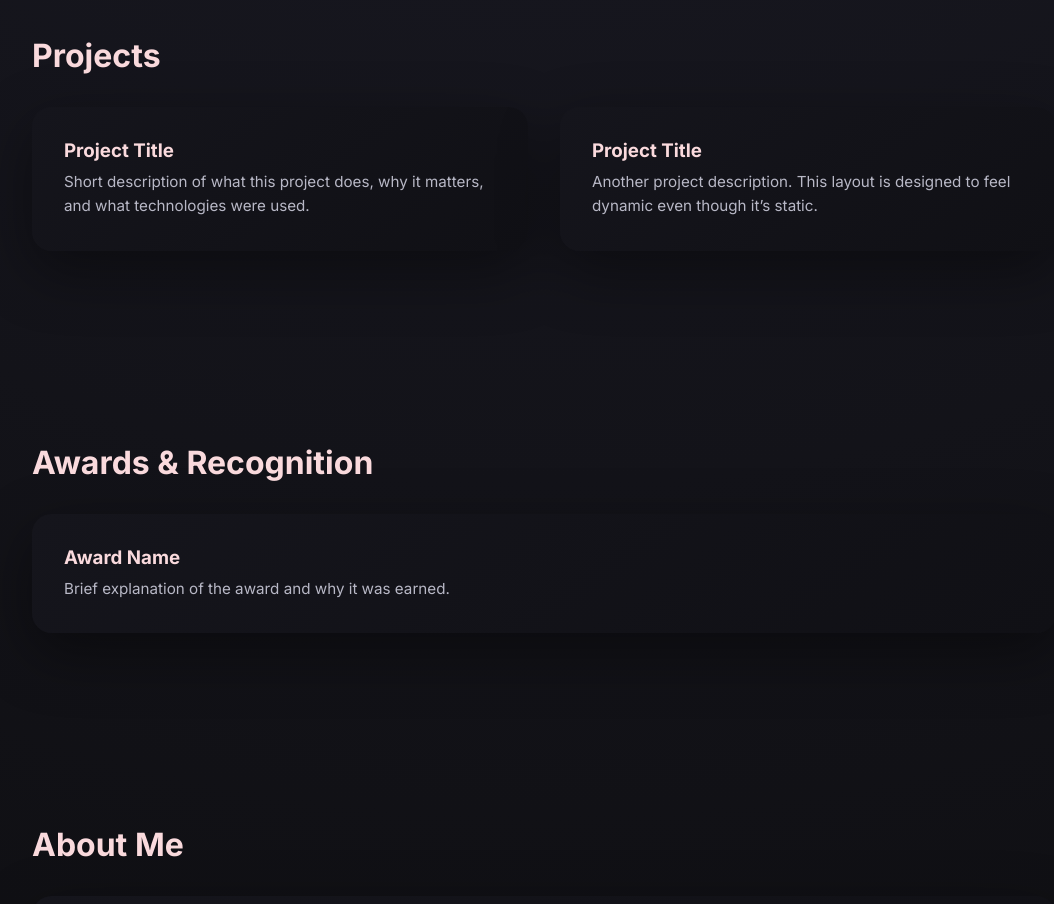
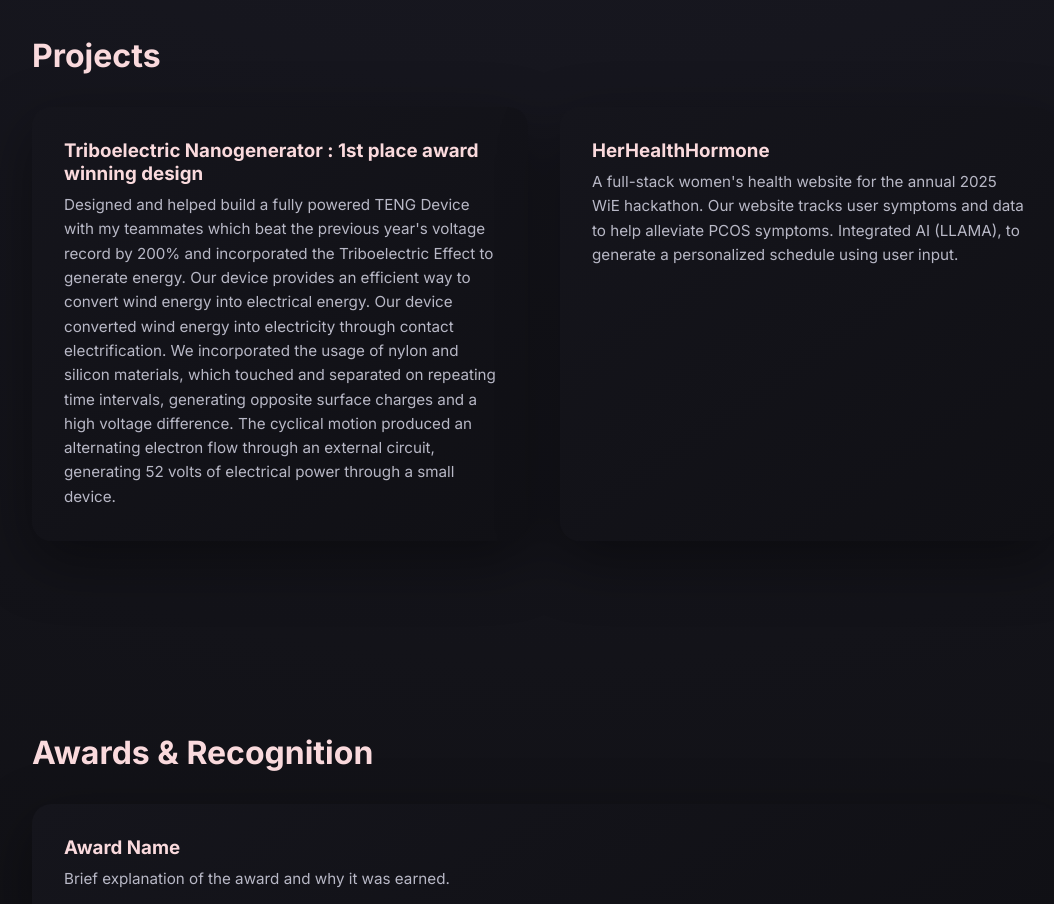
Before and after one commit to souradritabhowmik/Personal-Portfolio, a plain HTML site: page index.html in a window 1280 px wide. Shown: the part 860-1764 px from the top of the page, without its empty margins (96-1150 px from the left). Drawn offline with Linux system fonts and the light colour scheme.

Commit message:
Revise project details in index.html
Updated project titles and descriptions to reflect recent achievements and projects.

```diff
--- a/index.html
+++ b/index.html
@@ -168,12 +168,12 @@
     <h2 class="section-title">Projects</h2>
     <div class="grid">
       <div class="card">
-        <h3>Project Title</h3>
-        <p>Short description of what this project does, why it matters, and what technologies were used.</p>
+        <h3> Triboelectric Nanogenerator : 1st place award winning design </h3>
+        <p> Designed and helped build a fully powered TENG Device with my teammates which beat the previous year's voltage record by 200% and incorporated the Triboelectric Effect to generate energy. Our device provides an efficient way to convert wind energy into electrical energy. Our device converted wind energy into electricity through contact electrification. We incorporated the usage of nylon and silicon materials, which touched and separated on repeating time intervals, generating opposite surface charges and a high voltage difference. The cyclical motion produced an alternating electron flow through an external circuit, generating 52 volts of electrical power through a small device. </p>
       </div>
       <div class="card">
-        <h3>Project Title</h3>
-        <p>Another project description. This layout is designed to feel dynamic even though it’s static.</p>
+        <h3> HerHealthHormone </h3>
+        <p> A full-stack women's health website for the annual 2025 WiE hackathon. Our website tracks user symptoms and data to help alleviate PCOS symptoms. Integrated AI (LLAMA), to generate a personalized schedule using user input. </p>
       </div>
     </div>
   </section>
```
